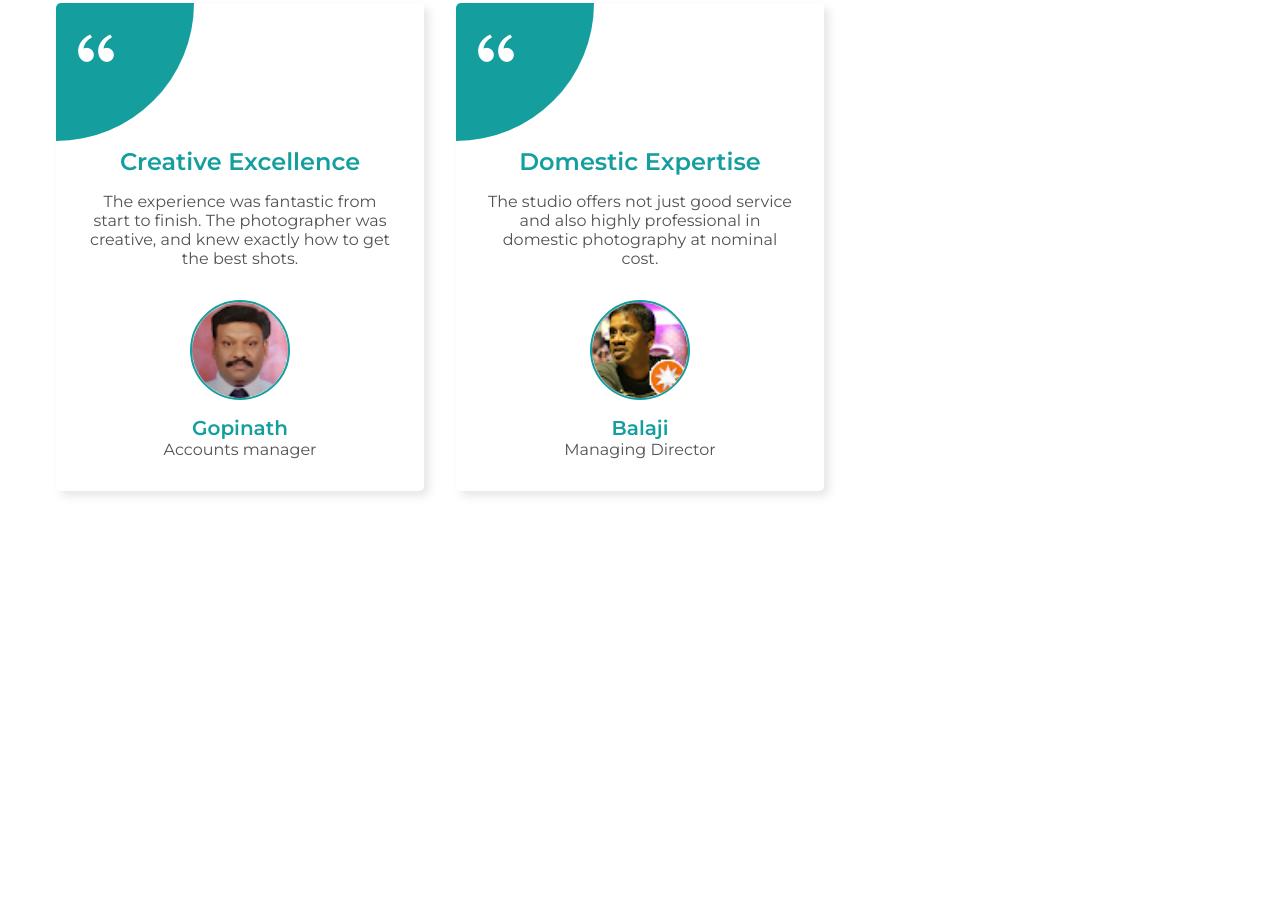
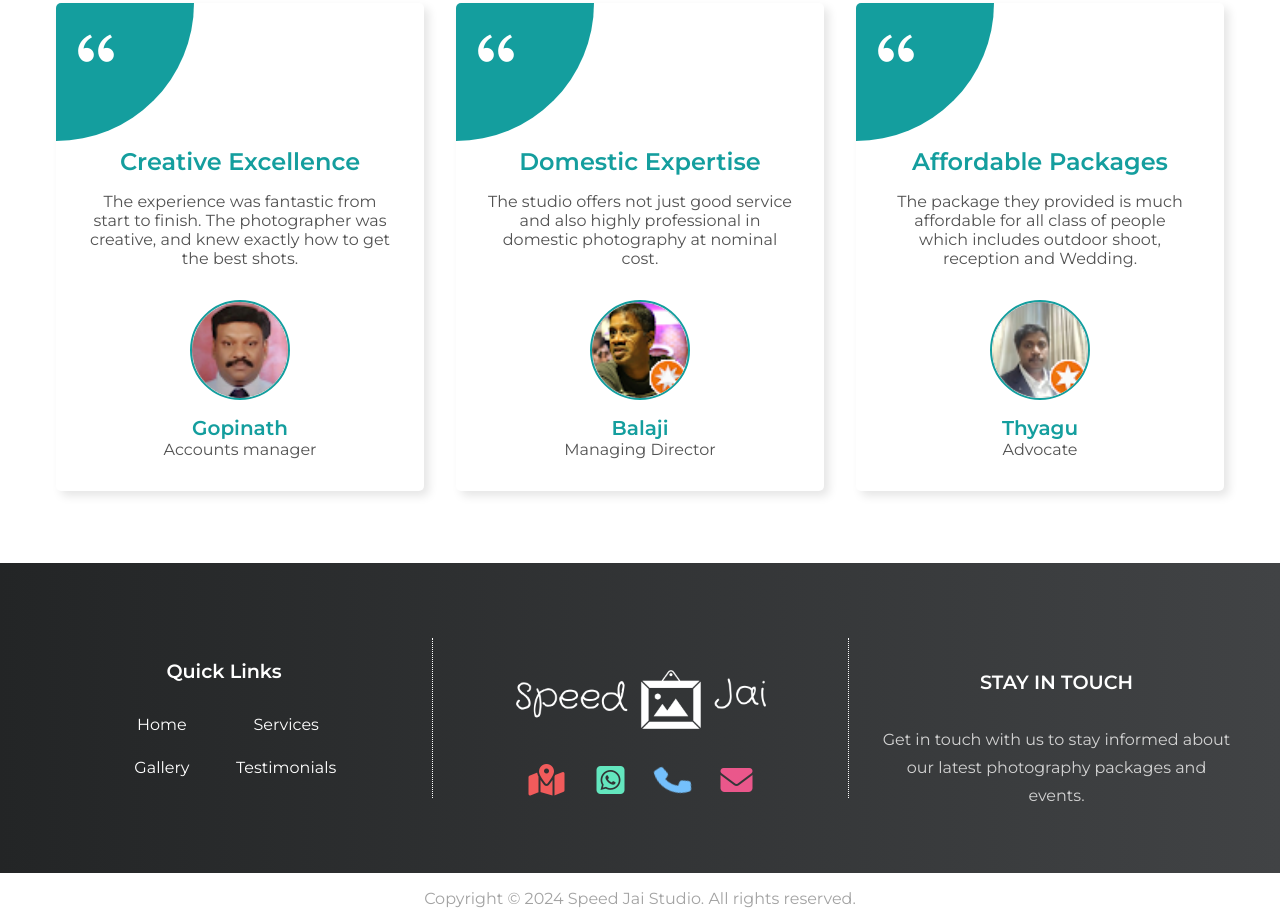
Before and after one commit to sportivearavind/Speed_Jai_Sudio, a plain HTML site: page index.html in a window 1280 px wide. Shown: the part 2129-3053 px from the top of the page. Before the commit the page ends 2670 px from the top, so only its background shows below. Drawn offline with nearby package versions, Linux system fonts and the light colour scheme.

Commit message:
feat: footer section completed

```diff
--- a/index.html
+++ b/index.html
@@ -3,10 +3,14 @@
 <head>
     <meta charset="UTF-8">
     <meta name="viewport" content="width=device-width, initial-scale=1.0">
+    <!-- remix icons -->
     <link
       href="https://cdn.jsdelivr.net/npm/remixicon@4.1.0/fonts/remixicon.css"
       rel="stylesheet"
     />
+    <!-- font awesome -->
+    <link rel="stylesheet" href="https://cdnjs.cloudflare.com/ajax/libs/font-awesome/6.5.2/css/all.min.css" />
+
     <title>Speed Jai</title>
     <link rel="stylesheet" href="style.css">
 </head>
@@ -38,7 +42,7 @@
         </nav>
     </header>
 
-    <div class="section-container services-container">
+    <div class="section-container services-container" id="services">
         <h2 class="section-header">~Services~</h2>
         <div class="services-grid">
             <div class="services-card">
@@ -64,7 +68,7 @@
         </div>
     </div>
 
-    <section class="section-container gallery-container">
+    <section class="section-container gallery-container" id="gallery">
         <h2 class="section-header">~Gallery~</h2>
         <div class="gallery-grid">
             <img src="images/image-1.jpg" alt="">
@@ -78,7 +82,7 @@
         </div>
     </section>
 
-    <section class="section-container testimonial-container">
+    <section class="section-container testimonial-container" id="testimonials">
         <h2 class="section-header">~Testimonials~</h2>
         <div class="test-grid">
             <div class="test-card">
@@ -114,6 +118,42 @@
         </div>
     </section>
 
+    <footer id="contact">
+        <div class="section-container footer-container">
+            <div class="footer-col">
+                <h4 class="quick-links">Quick Links</h4>
+                <ul class="footer-links">
+                    <li><a href="#home">Home</a></li>
+                    <li><a href="#services">Services</a></li>
+                    <li><a href="#gallery">Gallery</a></li>
+                    <li><a href="#testimonials">Testimonials</a></li>
+                </ul>
+            </div>
+            <div class="footer-col">
+                <img src="images/logo-no-background.png" alt="">
+                <div class="footer-socials">
+                    <a href="https://maps.app.goo.gl/L7TbViQKw3H9CfR29" target="_blank"><i class="fa-solid fa-map-location-dot" style="color: #f15b5b;"></i></a>
+
+                    <a  href="https://wa.me/74483 50360" target="_blank"><i class="fa-brands fa-square-whatsapp" style="color: #63E6BE;"></i></a>
+
+                    <a href="tel:+9174483 50360"><i class="fa-solid fa-phone fa-shake" style="color: #74C0FC;"></i></a>
+
+                    <a href="mailto:ganeshkaran25@gmail.com"><i class="fa-solid fa-envelope" style="color: #ea578b;"></i></a>
+                </div>
+            </div>
+            <div class="footer-col">
+                <h4>STAY IN TOUCH</h4>
+                <p>
+                    Get in touch with us to stay informed about our latest photography packages and events.
+                </p>
+            </div>
+        </div>
+
+        <div class="footer-bar">
+            Copyright © 2024 Speed Jai Studio. All rights reserved.
+        </div>
+    </footer>
+
 
 
     <!-- for scrolling animation -->
--- a/script.js
+++ b/script.js
@@ -19,6 +19,18 @@ const scrollRevealOption = {
     duration: 1000,
 };
 
+const scrollRevealOptionLeft = {
+    distance: "50px",
+    origin : "left",
+    duration: 1000,
+};
+
+const scrollRevealOptionRight = {
+    distance: "50px",
+    origin : "right",
+    duration: 1000,
+};
+
 ScrollReveal().reveal(".services-card", {
     ...scrollRevealOption,
     interval: 500,
@@ -33,3 +45,18 @@ ScrollReveal().reveal(".test-card", {
     ...scrollRevealOption,
     interval: 200,
 });
+
+ScrollReveal().reveal(".footer-col:nth-child(2)", {
+    ...scrollRevealOption,
+    interval: 200,
+});
+
+ScrollReveal().reveal(".footer-col:nth-child(1)", {
+  ...scrollRevealOptionLeft,
+  interval: 200,
+});
+
+ScrollReveal().reveal(".footer-col:nth-child(3)", {
+  ...scrollRevealOptionRight,
+  interval: 200,
+});
--- a/style.css
+++ b/style.css
@@ -318,6 +318,91 @@ nav{
 
 /* Testimonials styling ends */
 
+/* Footer styling starts */
+
+footer{
+    background: linear-gradient(to right, #232526, #414345) ;
+    margin-top: 40px;
+    color: white;
+}
+
+.footer-container{
+    display: grid;
+    gap: 4rem 0;
+    align-items: center;
+    max-width: 1400px;
+}
+
+.footer-col{
+    padding: 2rem 2rem 2rem 2rem;
+}
+
+.footer-container img{
+    width: 150px;
+    margin-inline: auto;
+    margin-bottom: 2rem;
+}
+
+.footer-socials{
+    display: flex;
+    justify-content: center;
+    align-items: center;
+    gap: 2rem;
+    flex-wrap: wrap;
+}
+
+.footer-socials a{
+    font-size: 2rem;
+}
+
+.footer-links{
+    list-style: none;
+    text-decoration: none;
+    display: grid;
+    grid-template-columns: repeat(2,1fr);
+    gap: 1.5rem;
+}
+
+.footer-col:nth-child(1){
+    display: flex;
+    flex-direction: column;
+    align-items: center;
+}
+
+.footer-col h4{
+    font-size: 1.2rem;
+    margin-bottom: 2rem;
+    font-weight: 600;
+    text-align: center;
+}
+
+.footer-links li a{
+    color: white;
+    display: block;
+    text-align: center;
+}
+
+.footer-links li a:hover{
+    color: var(--extra-light);
+}
+
+.footer-col p{
+    color: lightgray;
+    line-height: 1.75rem;
+    text-align: center;
+}
+
+.footer-bar{
+    padding: 1rem;
+    text-align: center;
+    color: var(--extra-light);
+    background-color: white;
+}
+
+
+
+/* Footer styling ends */
+
 /* ------------media queries---------------*/
 
 @media (width > 540px){
@@ -342,6 +427,15 @@ nav{
     .test-img {
         width: 80px;
         height: 80px;
+    }
+
+    .footer-container{
+        gap: 1rem 0;
+    }
+
+    .footer-col:nth-child(2), .footer-col:nth-child(3){
+        border-top: 1px dotted white ;
+
     }
 }
 
@@ -388,6 +482,21 @@ nav{
   .gallery-grid{
     grid-template-columns: repeat(4, 1fr);
   }
+
+  .footer-container{
+    grid-template-columns: repeat(3, 1fr);
+    padding-top: 4rem;
+    padding-bottom: 4rem;
+  }
+
+  .footer-col:nth-child(2), .footer-col:nth-child(3){
+    border-left: 1px dotted var(--white);
+    height: 10rem;
+  }
+
+  .footer-container img{
+        width: 250px;
+    }
 }
 
 @media (width > 1024px) {
```
Also changed, not shown: images/logo-dark.png (deleted).
